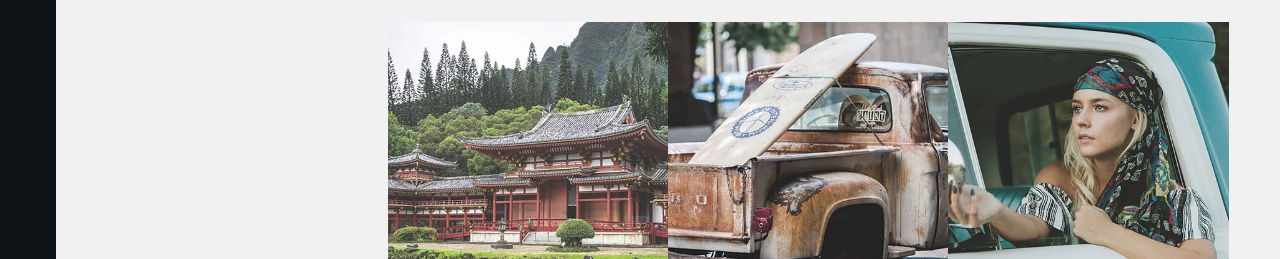
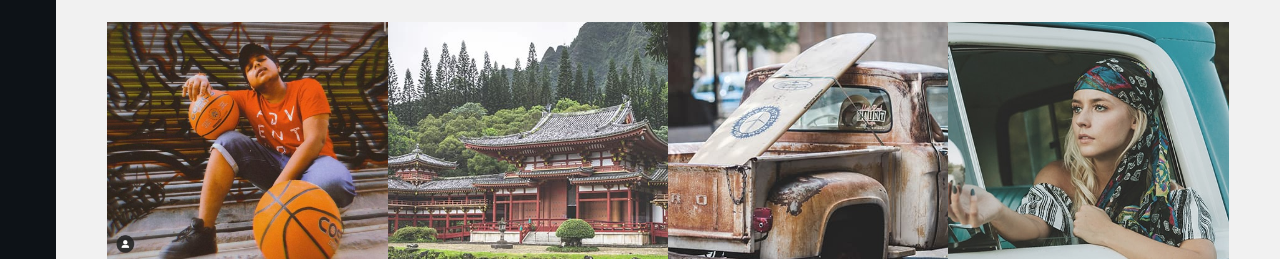
Before and after one commit to manishmrinal/SanketPritanshu, a plain HTML site: page index.html in a window 1280 px wide. Shown: the part 693-952 px from the top of the page. Drawn offline with Linux system fonts and the light colour scheme.

Commit message:
first commit adding first pic

```diff
--- a/index.html
+++ b/index.html
@@ -47,7 +47,7 @@
 									</header>
 									<div class="content">
 										<div class="media">
-											<a href="images/fulls/01.jpg"><img src="images/thumbs/01.jpg" alt="" title="This right here is a caption." /></a>
+											<a href="images/fulls/01.jpg"><img src="images/thumbs/01.jpeg" alt="" title="This right here is a caption." /></a>
 										</div>
 										<div class="media">
 											<a href="images/fulls/05.jpg"><img src="images/thumbs/05.jpg" alt="" title="This right here is a caption." /></a>
```
